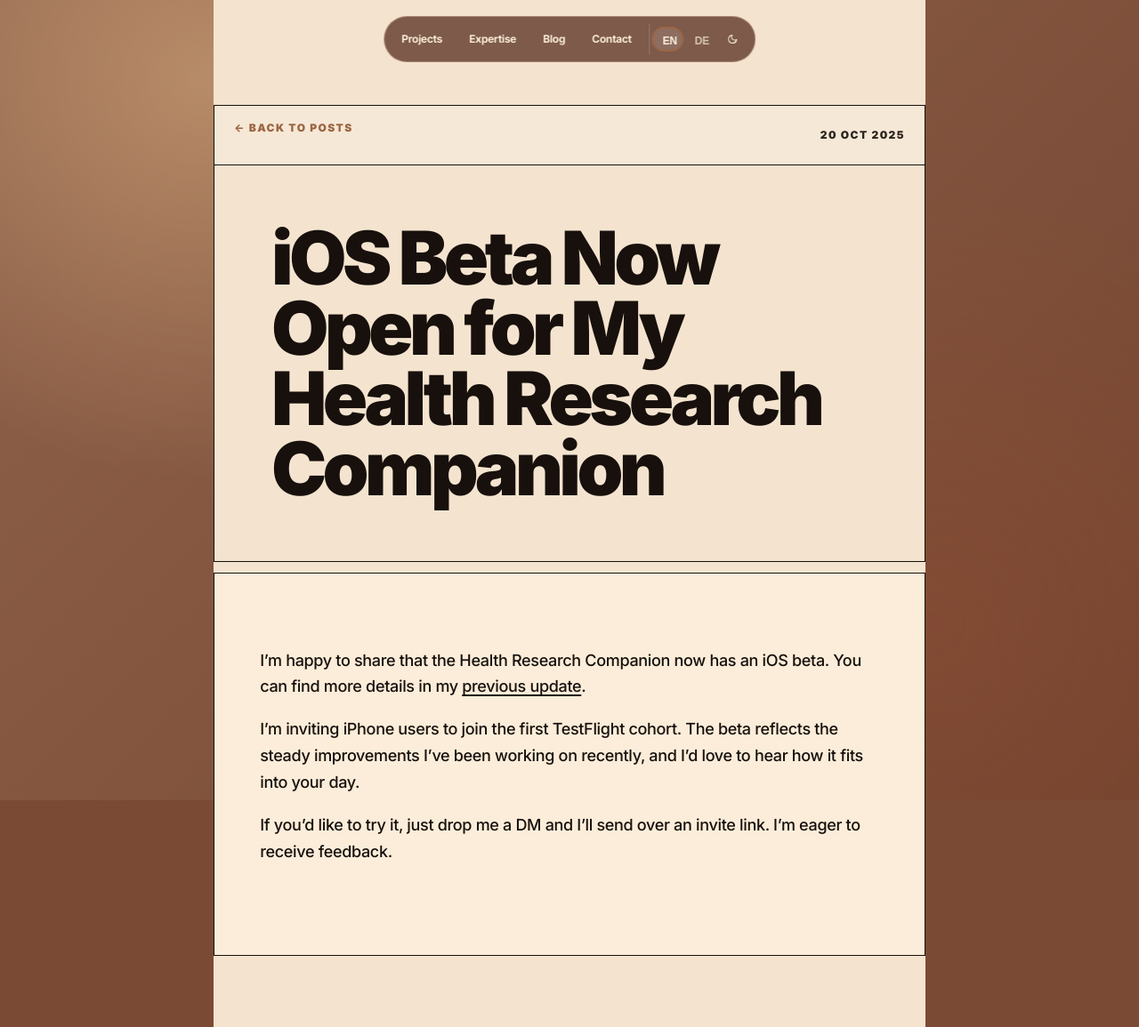
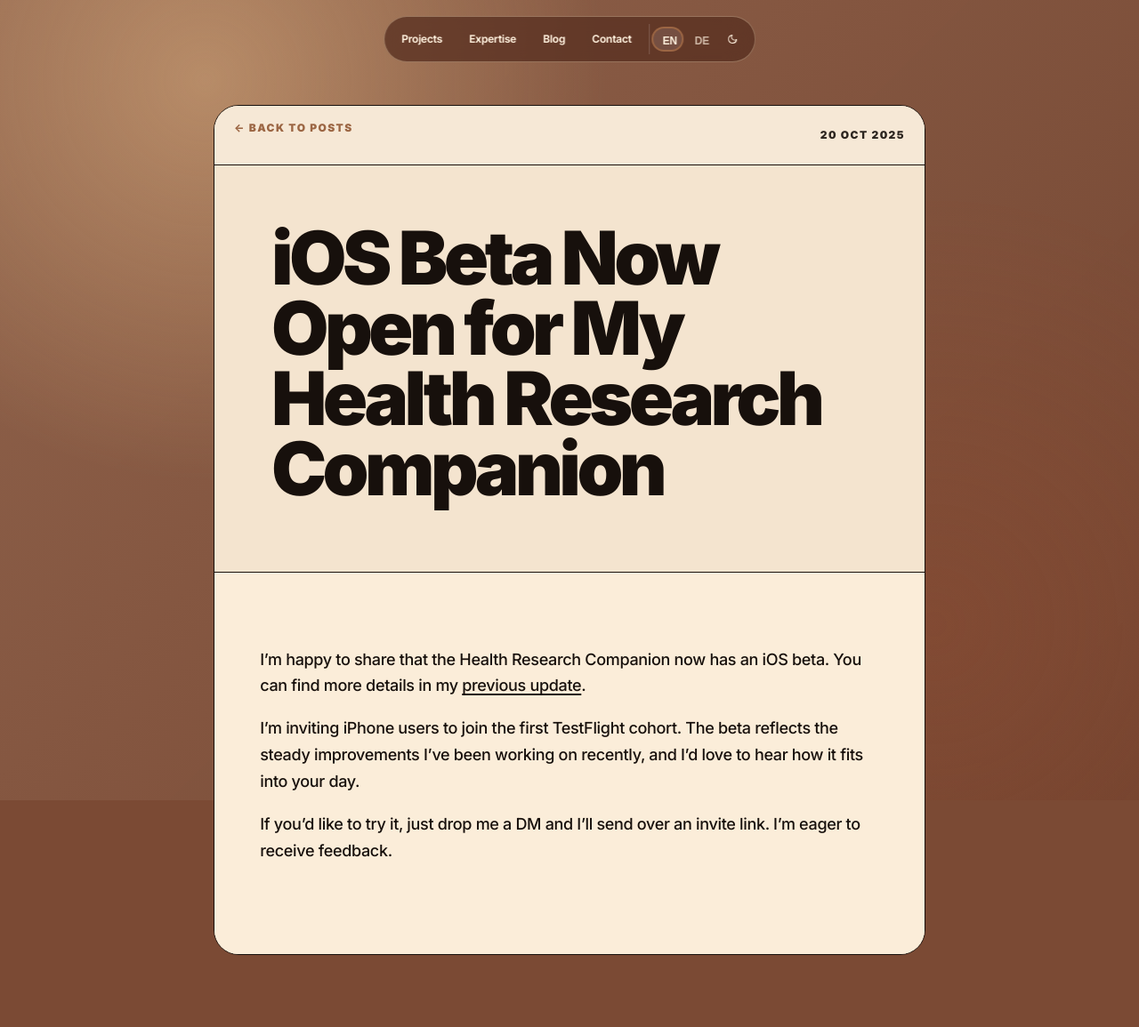
Before and after one commit to Lukafin/personalWeb, a Jekyll site: the page built from _posts/2025-10-20-ios-beta-open.md, in a window 1280 px wide. Shown: the whole page at 89% size. Built offline with Jekyll 4.4.1, drawn with Linux system fonts in a browser that asks for light colours.

Commit message:
fix: round post card shell corners

```diff
--- a/_layouts/post.html
+++ b/_layouts/post.html
@@ -2,6 +2,7 @@
 layout: default
 ---
 <article class="post post-page">
+  <div class="post-card-shell">
     <header class="post-header post-hero-card">
       <div class="post-eyebrow">
         <a href="{{ '/blog/' | relative_url }}" class="back-to-posts" data-en="← Back to Posts" data-de="← Zurück zu Beiträgen">← Back to Posts</a>
@@ -36,4 +37,5 @@ layout: default
         {{ content }}
       </div>
     </div>
+  </div>
 </article>
--- a/styles.css
+++ b/styles.css
@@ -1134,12 +1134,19 @@ body::before {
 }
 
 .post {
-    background: var(--warm-hero);
+    background: transparent;
     border: 0;
     border-radius: 0;
     box-shadow: none;
     backdrop-filter: none;
     -webkit-backdrop-filter: none;
+}
+
+.post-card-shell {
+    background: var(--warm-hero);
+    border: 1px solid currentColor;
+    border-radius: 28px;
+    overflow: hidden;
 }
 
 .blog-list > h1,
@@ -1257,7 +1264,7 @@ body::before {
 }
 
 .post-hero-card {
-    border: 1px solid currentColor;
+    border: 0;
     background: var(--warm-hero);
     overflow: hidden;
 }
@@ -1302,6 +1309,8 @@ body::before {
 
 .post-content-wrapper {
     background: var(--warm-cream);
+    border: 0;
+    border-top: 1px solid currentColor;
     padding: clamp(24px, 4vw, 54px);
 }
 
@@ -1398,6 +1407,7 @@ body::before {
     .post { width: min(1180px, calc(100% - 24px)); }
     .blog-list > h1,
     .post-header h1 { font-size: 54px; }
+    .post-card-shell { border-radius: 20px; }
     .post-eyebrow { align-items: flex-start; flex-direction: column; }
     .entry img,
     .blog-list li:hover { box-shadow: none; }
```
Lines whose indentation alone changed are shown as unchanged.
